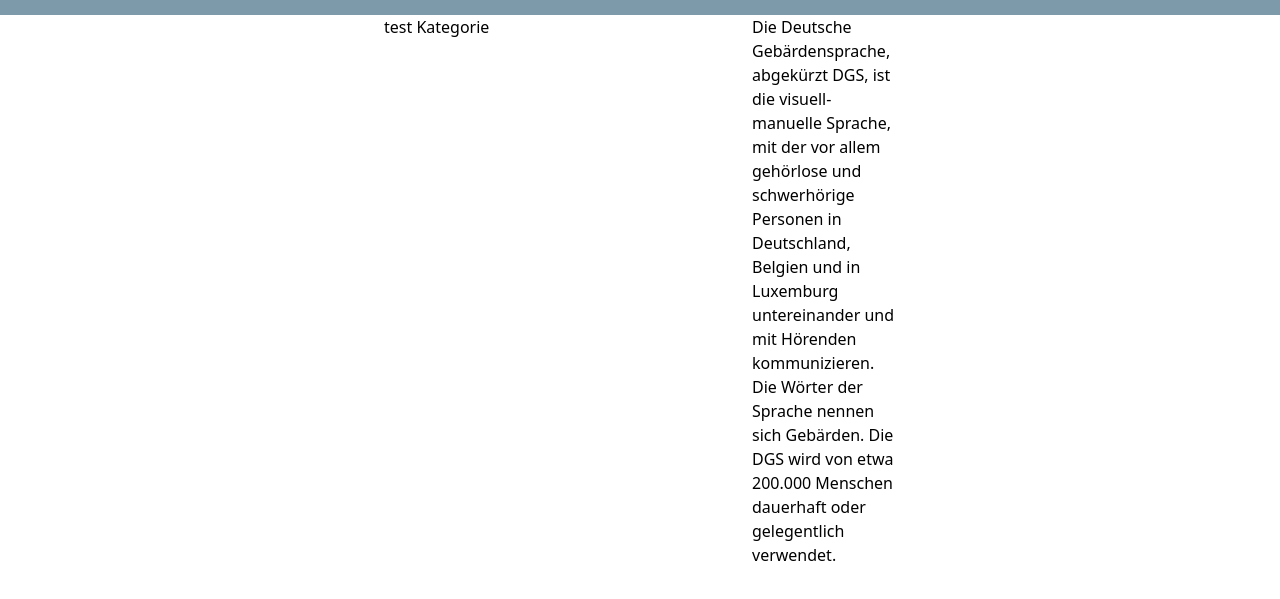
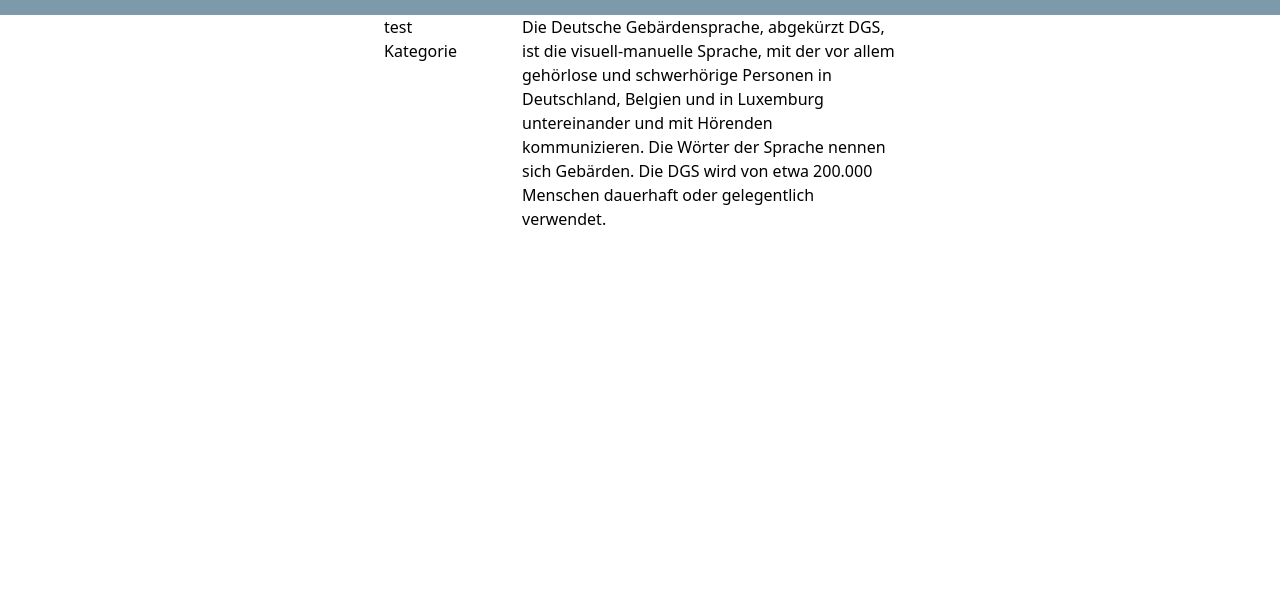
Before and after one commit to lottaEmma/CoronaNG, a website: page src/Kurs.html in a window 1280 px wide. Shown: the part 65-664 px from the top of the page. Drawn offline with Linux system fonts and the light colour scheme.

Commit message:
idk warum jetzt funktioniert aber Gerüst für Kursseite erstellt

```diff
--- a/src/Kurs.html
+++ b/src/Kurs.html
@@ -47,8 +47,8 @@
         </div>
       </header>
         <div class="mx-96 grid grid-cols-12 gap-10">
-            <div class="col-span-8">test Kategorie</div>
-            <div class="col-span-4">
+            <div class="col-span-3">test Kategorie</div>
+            <div class="col-span-9">
                 <p> Die Deutsche Gebärdensprache, abgekürzt DGS, ist die visuell-manuelle Sprache, mit der vor allem
                     gehörlose und schwerhörige Personen in Deutschland, Belgien und in Luxemburg untereinander und mit
                     Hörenden kommunizieren. Die Wörter der Sprache nennen sich Gebärden.
```
Also changed, not shown: src/output.css.
